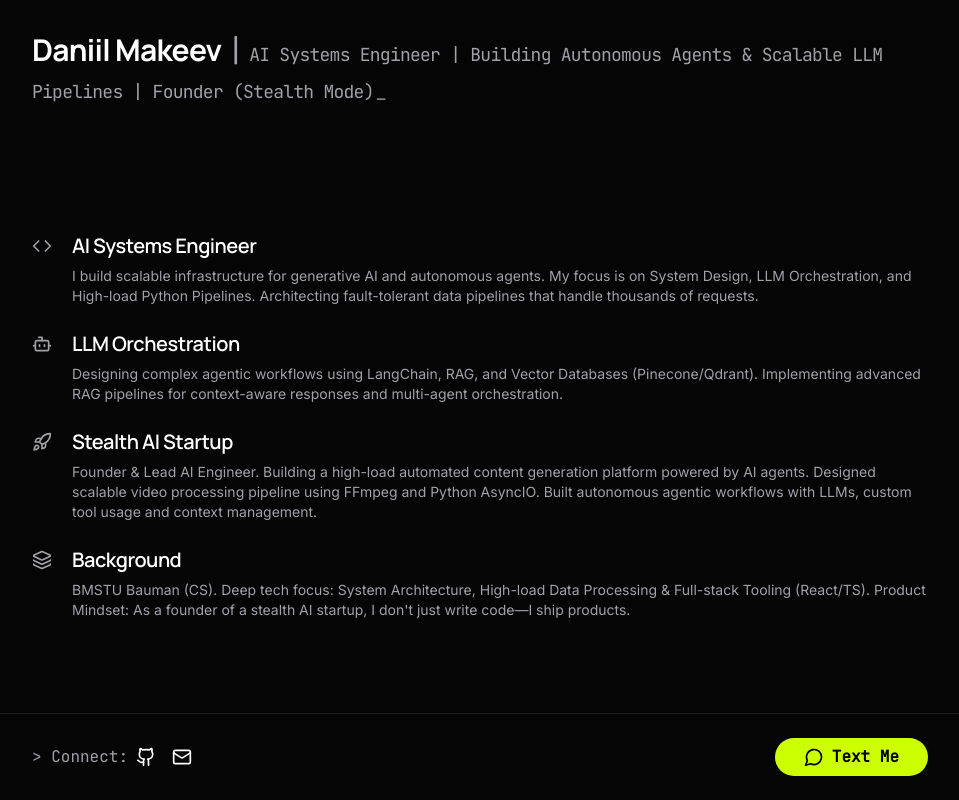
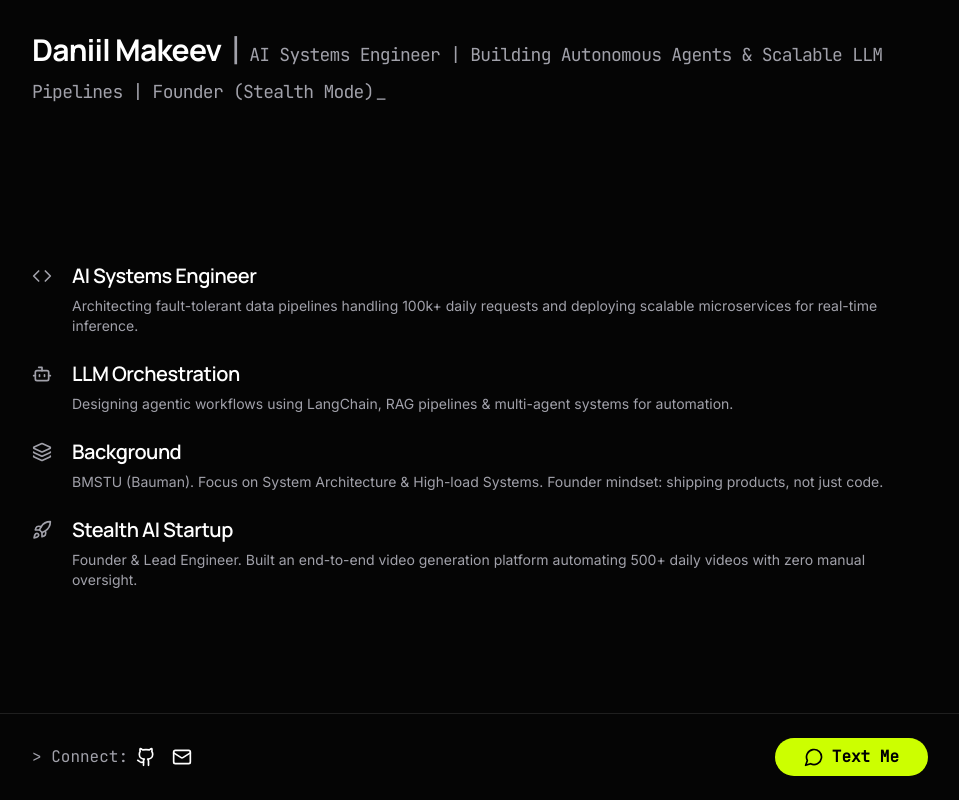
Before and after one commit to wyddy7/landing, a React (Vite) app in the folder website/: page / in a window 1280 px wide. Shown: the whole page, without its empty margins (160-1119 px from the left). Built offline with nearby package versions, Linux system fonts and the light colour scheme.

Commit message:
upd info about me

```diff
--- a/website/src/App.tsx
+++ b/website/src/App.tsx
@@ -31,26 +31,26 @@ const cardData: readonly PortfolioCard[] = [
   {
     id: "1",
     title: "AI Systems Engineer",
-    description: "I build scalable infrastructure for generative AI and autonomous agents. My focus is on System Design, LLM Orchestration, and High-load Python Pipelines. Architecting fault-tolerant data pipelines that handle thousands of requests.",
+    description: "Architecting fault-tolerant data pipelines handling 100k+ daily requests and deploying scalable microservices for real-time inference.",
     icon: <Code className="h-5 w-5" />,
   },
   {
     id: "2",
     title: "LLM Orchestration",
-    description: "Designing complex agentic workflows using LangChain, RAG, and Vector Databases (Pinecone/Qdrant). Implementing advanced RAG pipelines for context-aware responses and multi-agent orchestration.",
+    description: "Designing agentic workflows using LangChain, RAG pipelines & multi-agent systems for automation.",
     icon: <Bot className="h-5 w-5" />,
   },
   {
     id: "3",
-    title: "Stealth AI Startup",
-    description: "Founder & Lead AI Engineer. Building a high-load automated content generation platform powered by AI agents. Designed scalable video processing pipeline using FFmpeg and Python AsyncIO. Built autonomous agentic workflows with LLMs, custom tool usage and context management.",
-    icon: <Rocket className="h-5 w-5" />,
+    title: "Background",
+    description: "BMSTU (Bauman). Focus on System Architecture & High-load Systems. Founder mindset: shipping products, not just code.",
+    icon: <Layers className="h-5 w-5" />,
   },
   {
     id: "4",
-    title: "Background",
-    description: "BMSTU Bauman (CS). Deep tech focus: System Architecture, High-load Data Processing & Full-stack Tooling (React/TS). Product Mindset: As a founder of a stealth AI startup, I don't just write code—I ship products.",
-    icon: <Layers className="h-5 w-5" />,
+    title: "Stealth AI Startup",
+    description: "Founder & Lead Engineer. Built an end-to-end video generation platform automating 500+ daily videos with zero manual oversight.",
+    icon: <Rocket className="h-5 w-5" />,
   },
 ] as const
 
@@ -64,16 +64,17 @@ const techStack: readonly string[] = [
   "RAG",
   "LLM Orchestration",
   "Agentic Workflows",
-  "Vector DB",
   "Python AsyncIO",
+  "Docker",
   "LangChain",
   "OpenAI API",
+  "OpenAI SDK",
+  "FFmpeg",
+  "AI Agents",
+  "High-load Scraping (99.9% uptime)",
   "FastAPI",
-  "Docker",
-  "Kubernetes",
   "PostgreSQL",
   "Redis",
-  "FFmpeg",
   "React 19",
   "TypeScript",
   "Click",
@@ -129,7 +130,7 @@ function App(): JSX.Element {
                * Shows marquee only when hovering over "Background" card.
                */
               const handleMouseEnter = (): void => {
-                if (card.id === "4") {
+                if (card.id === "3") {
                   setShowTechStack(true)
                 }
               }
@@ -140,7 +141,7 @@ function App(): JSX.Element {
                * Hides marquee when user moves away from "Background" card.
                */
               const handleMouseLeave = (): void => {
-                if (card.id === "4") {
+                if (card.id === "3") {
                   setShowTechStack(false)
                 }
               }
@@ -176,14 +177,16 @@ function App(): JSX.Element {
       <footer className="fixed bottom-0 left-0 right-0 sm:relative sm:bottom-auto sm:left-auto sm:right-auto bg-[#050505] border-t border-[#1F1F1F] flex-shrink-0 z-50 overflow-visible sm:relative sm:z-10">
         {/* Tech Stack Marquee - абсолютно позиционирован над футером, только на десктопе */}
         <div
-          className={`hidden sm:block absolute left-0 right-0 bg-[#050505] border-b border-gray-900/50 overflow-hidden transition-all duration-500 ease-out z-20 ${
+          className={`hidden sm:block absolute left-0 right-0 bg-[#050505] border-b border-gray-900/50 overflow-hidden transition-all duration-500 ease-out ${
             showTechStack
-              ? 'opacity-100 translate-y-0 py-4'
-              : 'opacity-0 translate-y-2 py-0 pointer-events-none'
+              ? 'opacity-100 translate-y-0 py-4 z-30'
+              : 'opacity-0 translate-y-2 py-0 pointer-events-none z-0'
           }`}
           style={{
             bottom: '100%',
             maxHeight: showTechStack ? '100px' : '0',
+            willChange: 'transform, opacity',
+            isolation: 'isolate',
           }}
         >
           <Marquee gradient={false} speed={30} pauseOnHover>
```
